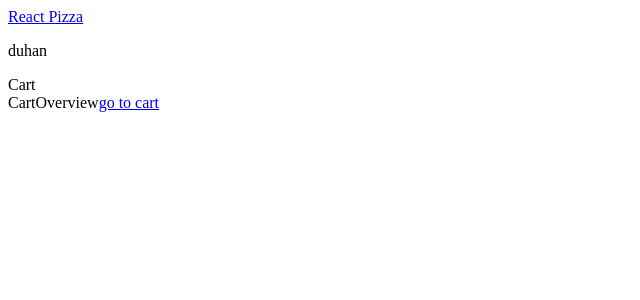
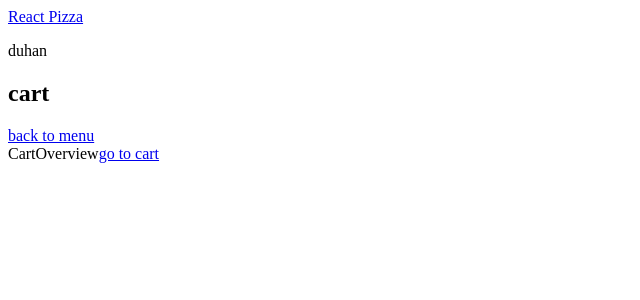
Before and after one commit to dhnozr/pizza-ordering-app, a React (Vite) app: page /cart in a window 1280 px wide. Shown: the top 300 px of the page, without its empty margins (0-640 px from the left). Built offline with nearby package versions, Linux system fonts and the light colour scheme.

Commit message:
Add error handling with Error component in router configuration
- Created an Error component to display error messages.

- Configured errorElement for routes

```diff
--- a/src/App.jsx
+++ b/src/App.jsx
@@ -5,11 +5,15 @@
 import CreateOrder from './features/order/CreateOrder';
 import Order from './features/order/Order';
 import AppLayout from './ui/AppLayout';
+import Error from './ui/Error';
 
 const router = createBrowserRouter([
   {
     // AppLayout component wraps all the child routes
     element: <AppLayout />,
+    errorElement: <Error />, // This specifies the error component for the AppLayout route
+    // Each route can have an errorElement which specifies a component to render when an error occurs during the navigation to that route or while loading data for that route.
+    // The errorElement for AppLayout applies to all child routes unless they have their own errorElement.
     children: [
       {
         path: '/',
@@ -19,6 +23,8 @@
         path: '/menu',
         element: <Menu />,
         loader: menuLoader, // Use menuLoader to load data before rendering Menu component
+        errorElement: <Error />, // This specifies the error component for the Menu route
+        // The errorElement for the /menu route specifies that the Error component should be displayed if there is an error loading the Menu component or its data.
       },
       {
         path: '/cart',
--- a/src/features/cart/Cart.jsx
+++ b/src/features/cart/Cart.jsx
@@ -1,7 +1,13 @@
 import React from 'react';
+import { Link } from 'react-router-dom';
 
 function Cart() {
-  return <div>Cart</div>;
+  return (
+    <div>
+      <h2>cart</h2>
+      <Link to='/menu'>back to menu</Link>
+    </div>
+  );
 }
 
 export default Cart;
--- a/src/ui/AppLayout.jsx
+++ b/src/ui/AppLayout.jsx
@@ -1,9 +1,13 @@
 import React from 'react';
 import Header from './Header';
 import CartOverview from '../features/cart/CartOverview';
-import { Outlet } from 'react-router-dom';
+import { Outlet, useNavigation } from 'react-router-dom';
 
 function AppLayout() {
+  // This hook tells you everything you need to know about a page navigation
+  // Things like: Global loading indicators, Disabling forms while a mutation is happening
+  const navigation = useNavigation();
+  const isLoading = navigation.state === 'loading';
   return (
     <div>
       <Header />
--- /dev/null
+++ b/src/ui/Error.jsx
@@ -0,0 +1,15 @@
+import React from 'react';
+import { Link, useRouteError } from 'react-router-dom';
+
+function Error() {
+  const error = useRouteError();
+  return (
+    <div>
+      <h1>Something went wrong😢</h1>
+      <p>{error.data || error.message}</p>
+      <Link to={-1}>GO BACK</Link>
+    </div>
+  );
+}
+
+export default Error;
```
